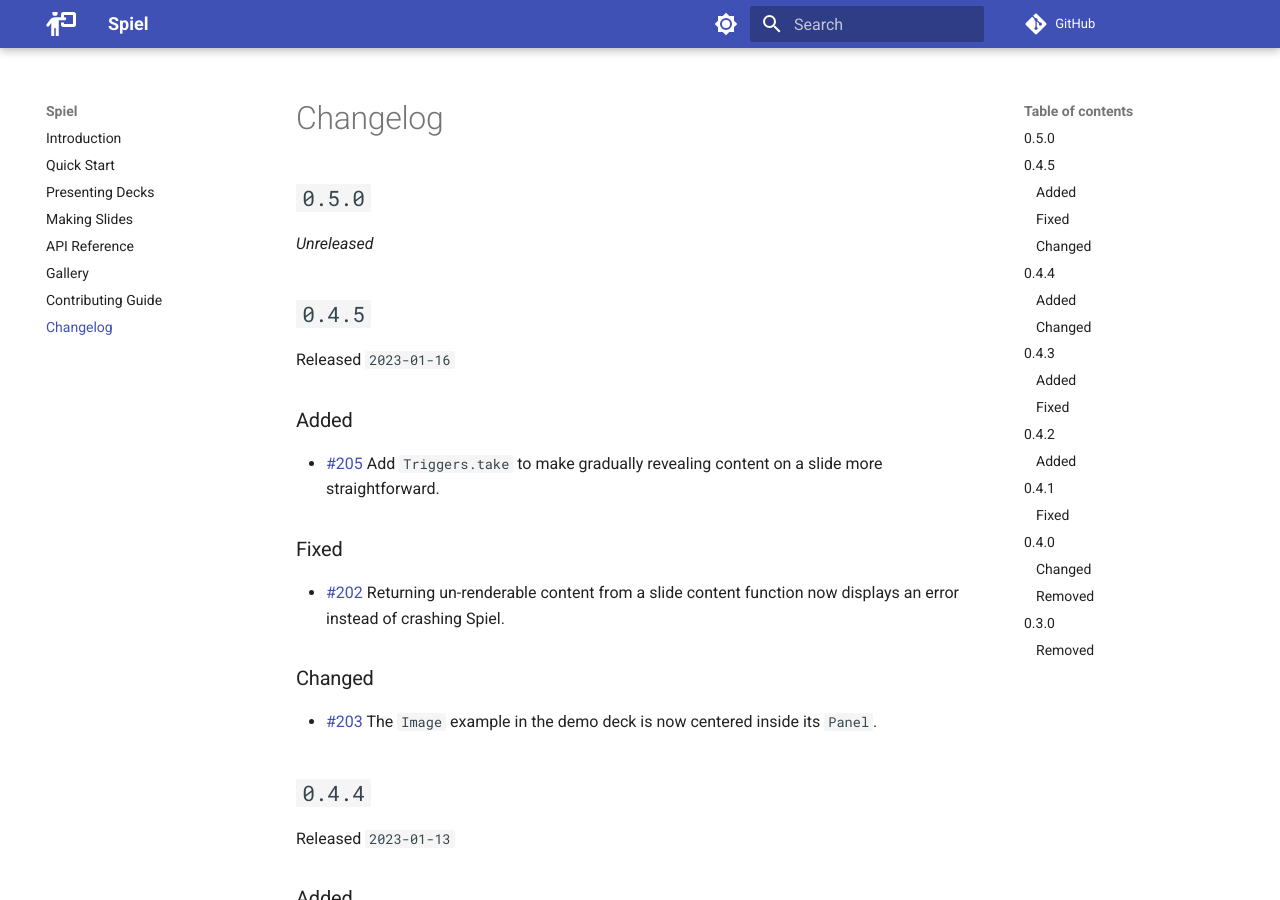
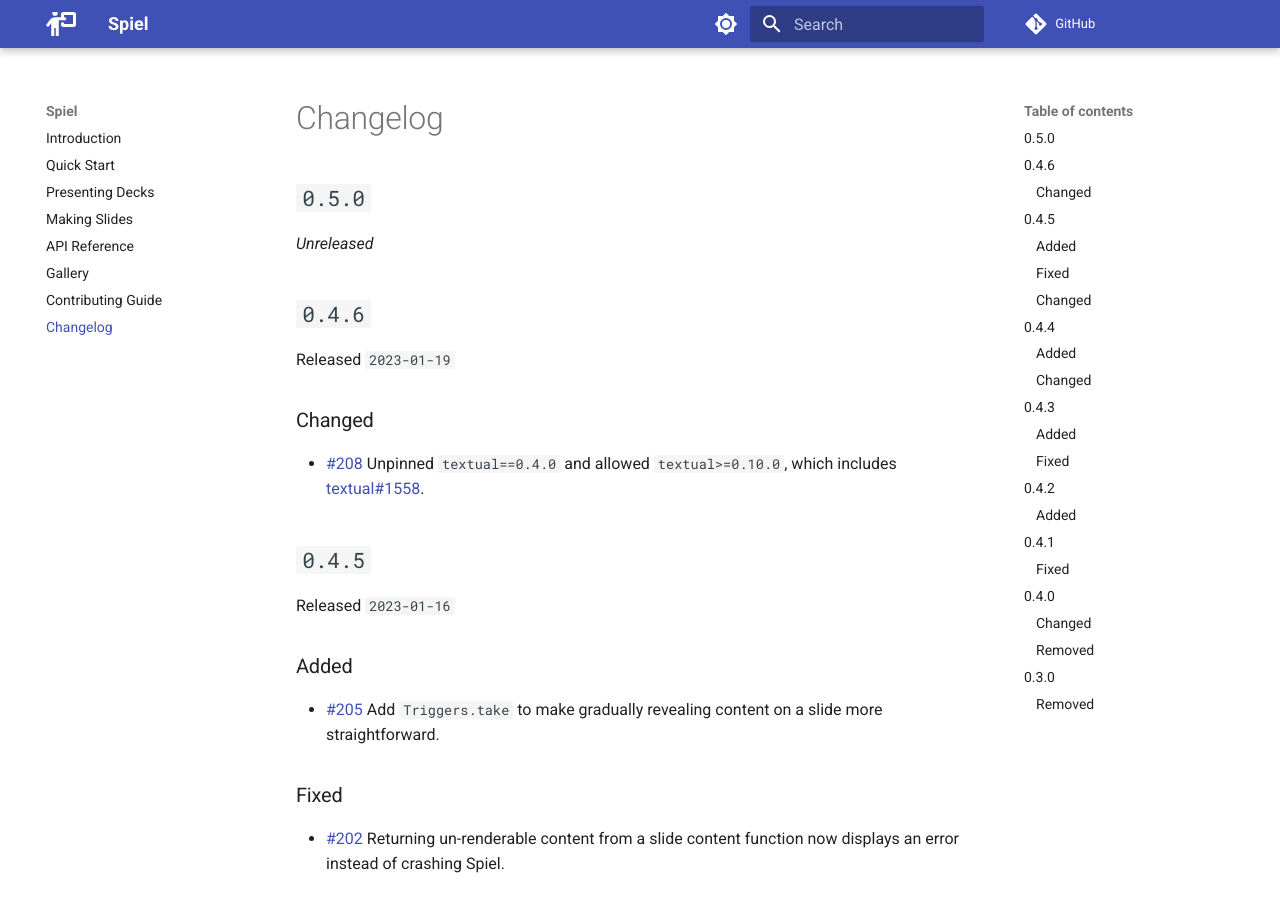
Before and after one commit to JoshKarpel/spiel, an MkDocs documentation site: the page built from docs/changelog.md, in a window 1280 px wide and 900 px high. Built offline with MkDocs 1.6.1 and Material for MkDocs 9.7.7, drawn with Linux system fonts in a browser that asks for light colours; comment, search, counter and statistics services are not loaded.

Commit message:
Upgrade to `textual>=0.10.0` (#208)

```diff
--- a/docs/changelog.md
+++ b/docs/changelog.md
@@ -3,6 +3,14 @@
 ## `0.5.0`
 
 *Unreleased*
+
+## `0.4.6`
+
+Released `2023-01-19`
+
+### Changed
+
+- [#208](https://github.com/JoshKarpel/spiel/pull/208) Unpinned `textual==0.4.0` and allowed `textual>=0.10.0`, which includes [textual#1558](https://github.com/Textualize/textual/pull/1558).
 
 ## `0.4.5`
 
--- a/docs/generate_screenshots.py
+++ b/docs/generate_screenshots.py
@@ -44,7 +44,7 @@
     return console.export_svg(title=app.title, unique_id="spieldocs")
 
 
-async def auto_pilot(pilot: Pilot, name: str, keys: Iterable[str]) -> None:
+async def auto_pilot(pilot: Pilot[object], name: str, keys: Iterable[str]) -> None:
     await pilot.press(*intersperse("wait:50", keys), "wait:100")
 
     (ASSETS_DIR / name).with_suffix(".svg").write_text(take_reproducible_screenshot(pilot.app))
```
Also changed, not shown: pyproject.toml (+4 -4 lines), docs/assets/deck.svg, docs/assets/demo.svg, docs/assets/help.svg, docs/assets/quickstart_basic.svg, docs/assets/quickstart_code.svg, docs/assets/slide_loop_1.svg, docs/assets/slide_loop_2.svg, docs/assets/slide_loop_3.svg, docs/assets/slide_via_decorator.svg, docs/assets/triggers_animation_1.svg, docs/assets/triggers_animation_2.svg, docs/assets/triggers_animation_3.svg, docs/assets/triggers_animation_4.svg, 3 more files, 1 other file.
